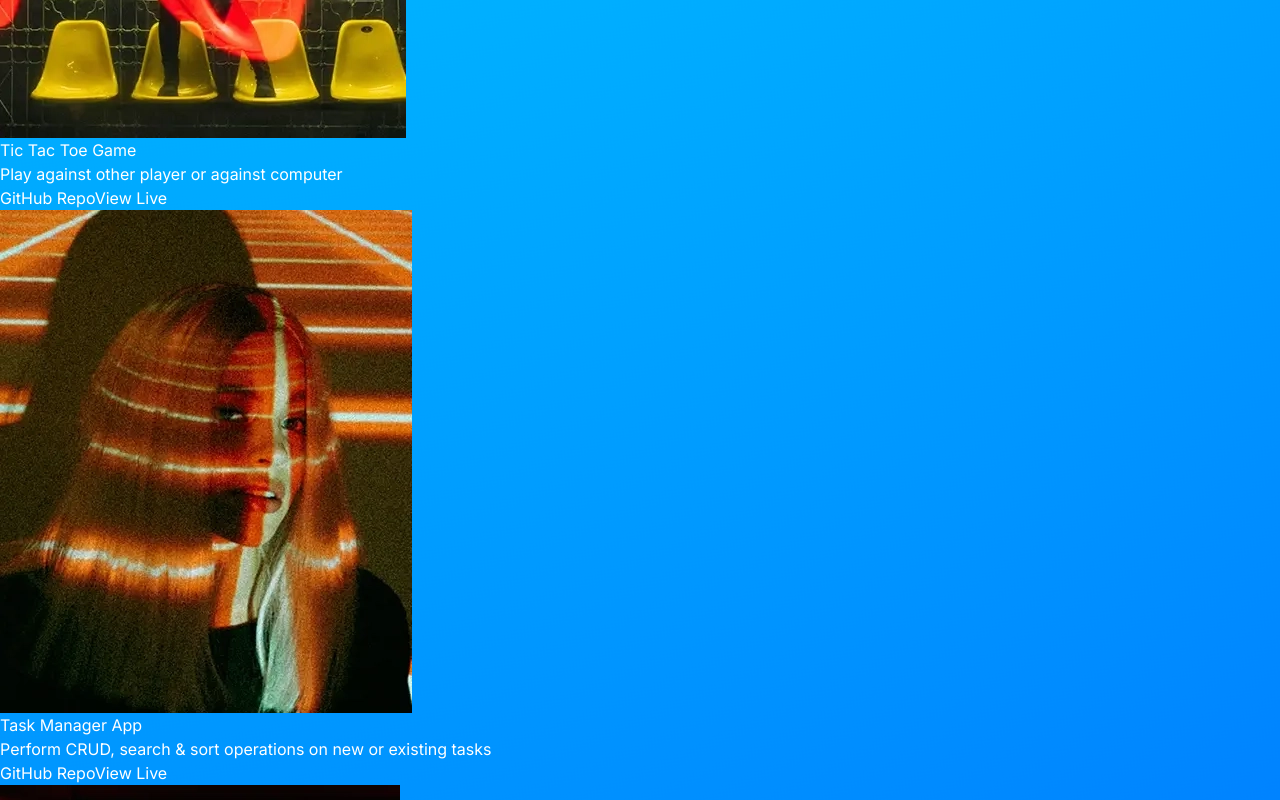
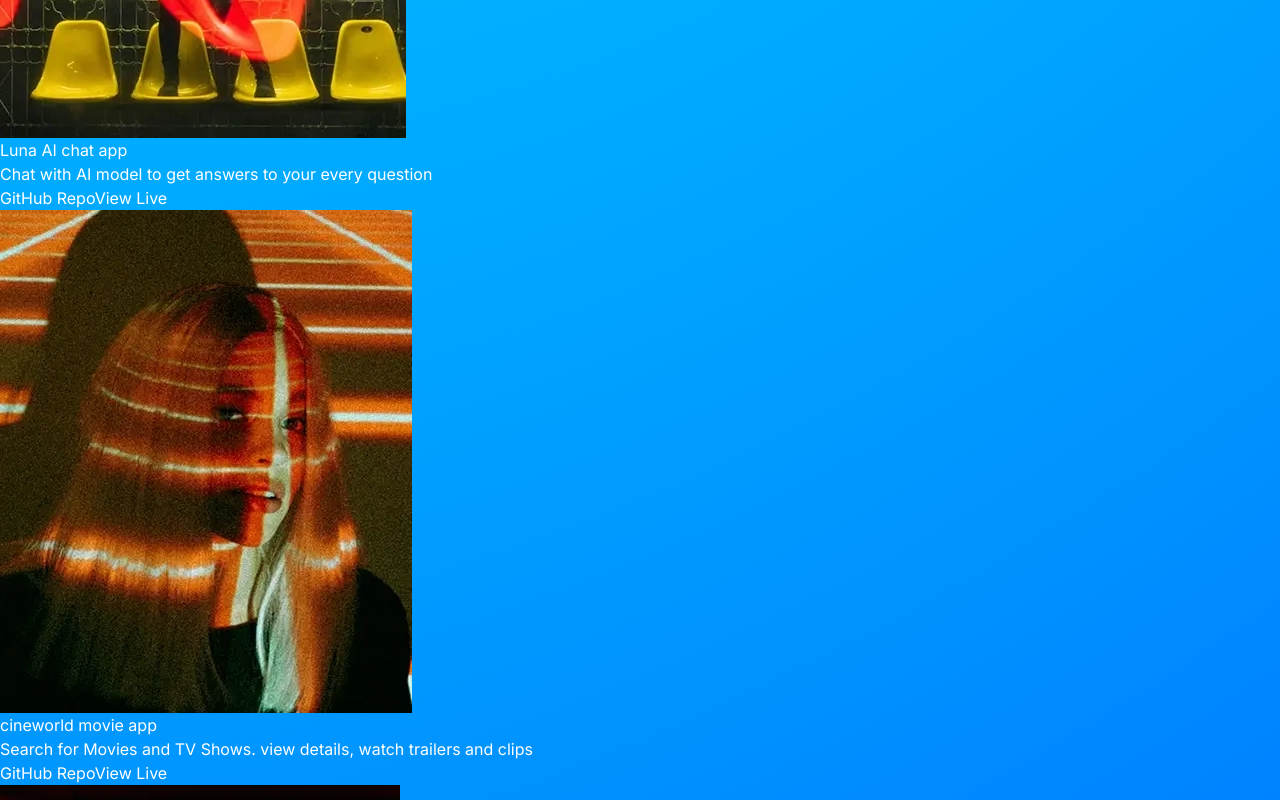
Before and after one commit to sharvil31/Portfolio, a React (Vite) app: page / in a window 1280 px wide. Shown: the part 1220-2020 px from the top of the page. Built offline with nearby package versions, Linux system fonts and the light colour scheme.

Commit message:
update projects and resume

```diff
--- a/src/constants/index.js
+++ b/src/constants/index.js
@@ -22,36 +22,50 @@ export const HERO_CONTENT = {
   description:
     "My goal is to master the art of front end development, constantly honing my skills in front-end technologies & frameworks",
   resumeLinkText: "Download Resume",
-  resumeLink: "/Sharvil Resume.pdf",
+  resumeLink: "/Sharvil-Resume.pdf",
 };
 
 
 export const PROJECTS = [
   {
+    name: "Luna AI chat app",
+    description: "Chat with AI model to get answers to your every question",
+    image: projects1,
+    githubLink: "https://github.com/sharvil31/Luna-AI-chat-app",
+    liveLink: "https://luna-ai-chat-app.vercel.app/login"
+  },
+  {
+    name: "cineworld movie app",
+    description: "Search for Movies and TV Shows. view details, watch trailers and clips",
+    image: projects2,
+    githubLink: "https://github.com/sharvil31/cineworld-Movie-App",
+    liveLink: "https://cineworld-movie-app.vercel.app/"
+  },
+  {
     name: "Tic Tac Toe Game",
     description: "Play against other player or against computer",
-    image: projects1,
+    image: projects3,
     githubLink: "https://github.com/sharvil31/Tic-Tac-Toe-Game",
     liveLink: "https://tic-tac-toe-game-by-sharvil31.netlify.app"
   },
   {
     name: "Task Manager App",
     description: "Perform CRUD, search & sort operations on new or existing tasks",
-    image: projects2,
+    image: projects4,
     githubLink: "https://github.com/sharvil31/Task-Manager",
     liveLink: "https://task-manager-app-by-sharvil31.netlify.app/"
   },
   {
     name: "Personal Portfolio Website",
     description: "Portfolio with interactive animations and a responsive design.",
-    image: projects3,
+    image: projects5,
     githubLink: "https://github.com/sharvil31/Portfolio",
     liveLink: "https://sharvil-portfolio.netlify.app/"
   },
   {
     name: "REST Countries API",
     description: "Fetch and display country data dynamically.",
-    image: projects4,
+    image: projects6,
     githubLink: "https://github.com/sharvil31/Rest-countries",
     liveLink: "https://rest-countries-api-by-sharvil.netlify.app/"
   },
```
Also changed, not shown: 4 other files (tests, documents, lock files or other folders).
